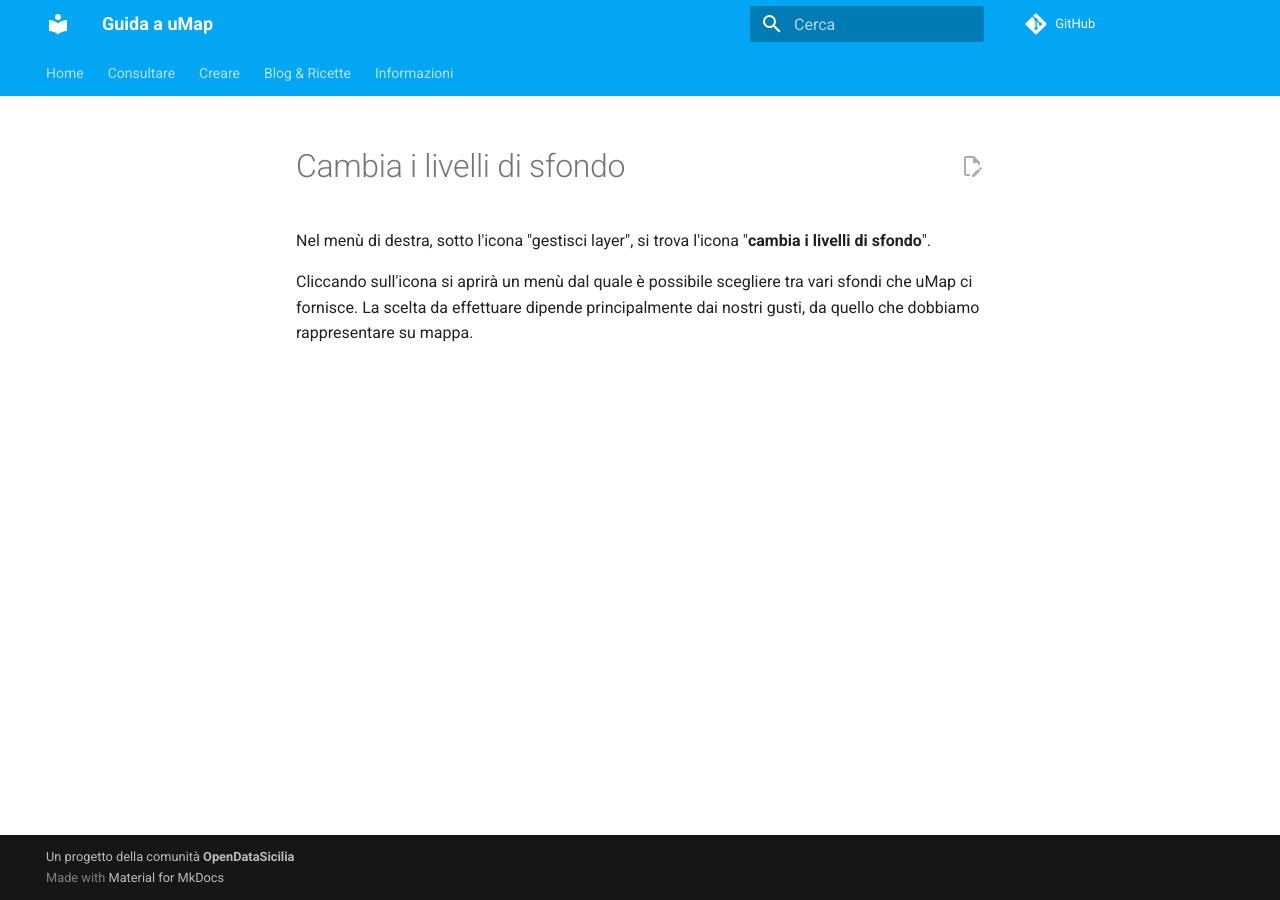
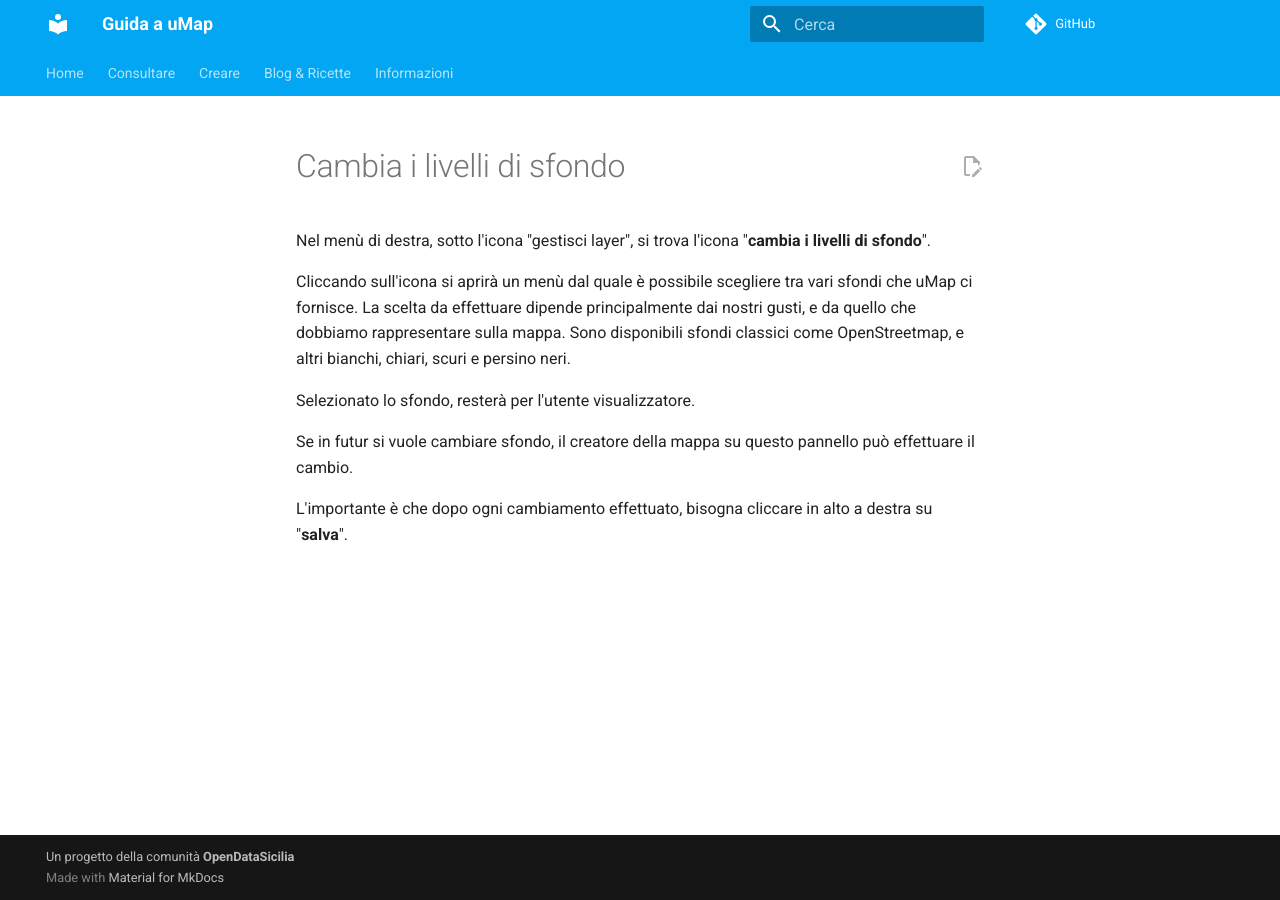
Before and after one commit to opendatasicilia/guida-umap, an MkDocs documentation site: the page built from docs/creare/cambia-livelli-sfondo.md, in a window 1280 px wide. Built offline with MkDocs 1.6.1 and Material for MkDocs 9.7.7, drawn with Linux system fonts in a browser that asks for light colours; comment, search, counter and statistics services are not loaded.

Commit message:
Update cambia-livelli-sfondo.md

```diff
--- a/docs/creare/cambia-livelli-sfondo.md
+++ b/docs/creare/cambia-livelli-sfondo.md
@@ -2,4 +2,10 @@
 
 Nel menù di destra, sotto l'icona "gestisci layer", si trova l'icona "**cambia i livelli di sfondo**".
 
-Cliccando sull'icona si aprirà un menù dal quale è possibile scegliere tra vari sfondi che uMap ci fornisce. La scelta da effettuare dipende principalmente dai nostri gusti, da quello che dobbiamo rappresentare su mappa.
+Cliccando sull'icona si aprirà un menù dal quale è possibile scegliere tra vari sfondi che uMap ci fornisce. La scelta da effettuare dipende principalmente dai nostri gusti, e da quello che dobbiamo rappresentare sulla mappa. Sono disponibili sfondi classici come OpenStreetmap, e altri bianchi, chiari, scuri e persino neri.
+
+Selezionato lo sfondo, resterà per l'utente visualizzatore.
+
+Se in futur si vuole cambiare sfondo, il creatore della mappa su questo pannello può effettuare il cambio.
+
+L'importante è che dopo ogni cambiamento effettuato, bisogna cliccare in alto a destra su "**salva**".
```
